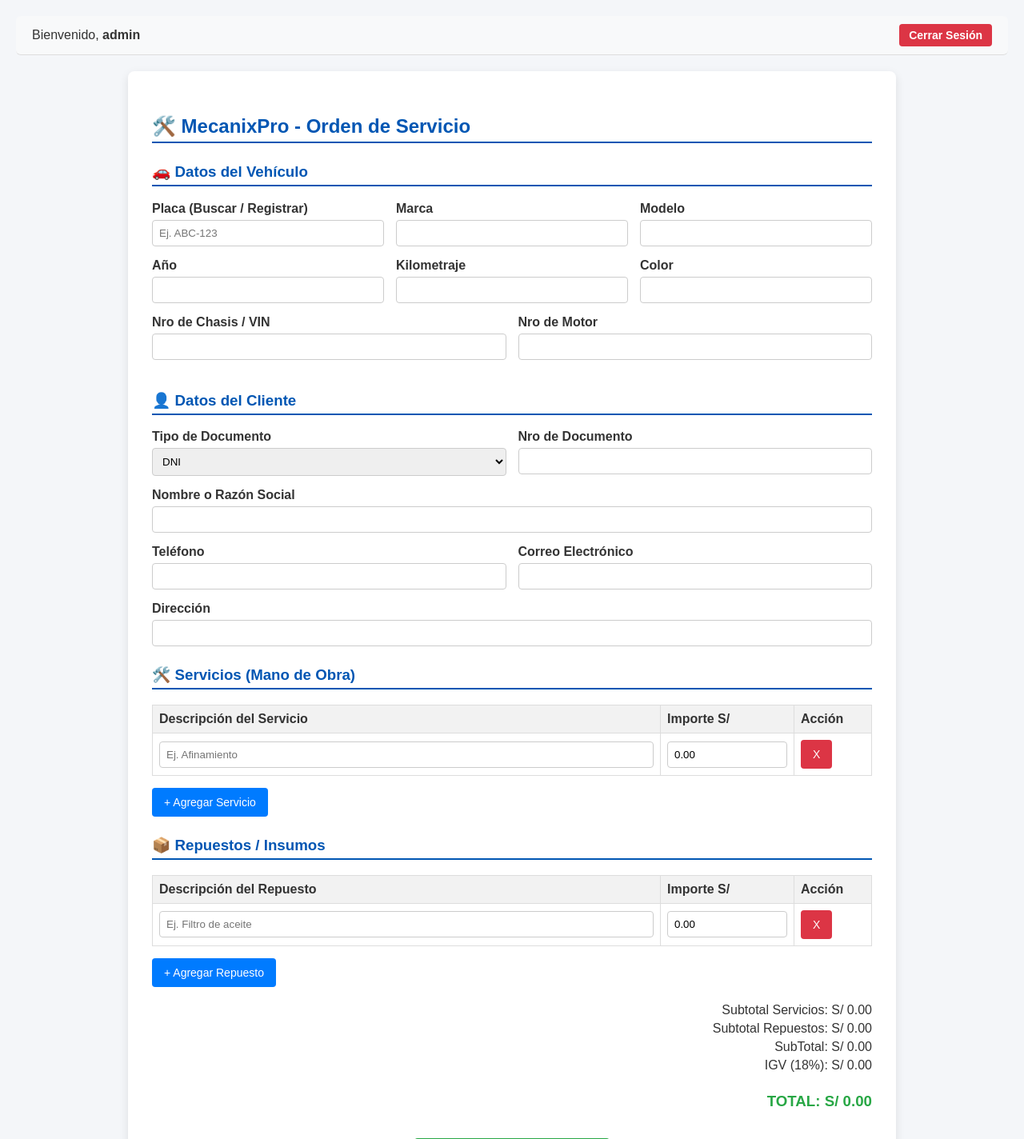
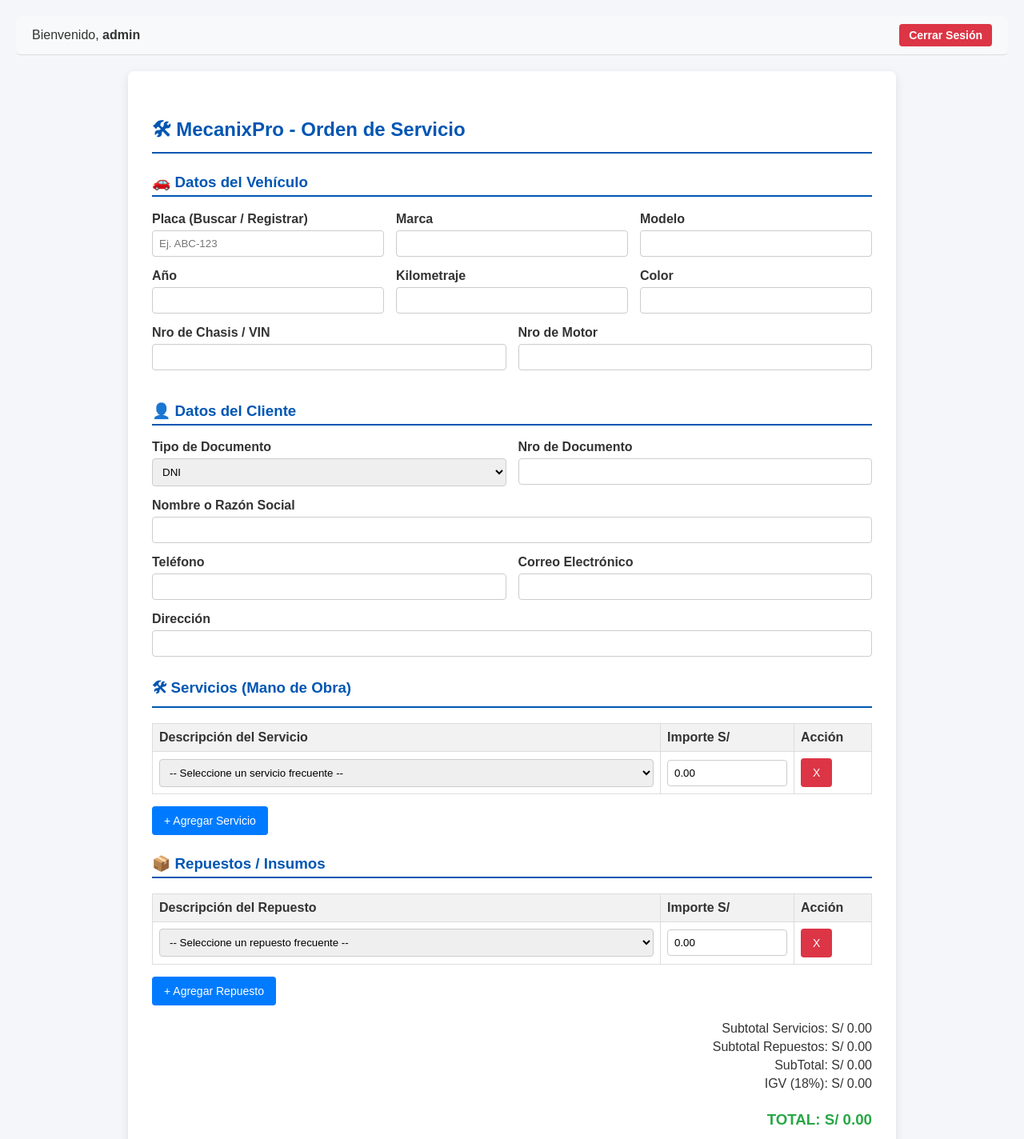
Before and after one commit to Iza-bel06/mecanixpro., a Flask app: page / in a window 1280 px wide. Shown: the top 1424 px of the page at 80% size. Run offline with Flask 3, Linux system fonts and the light colour scheme; a user stored in the database is signed in.

Commit message:
Update index.html

```diff
--- a/templates/index.html
+++ b/templates/index.html
@@ -106,7 +106,7 @@
 </div>
 
 <div class="container">
-    <h2>🛠️️ MecanixPro - Orden de Servicio</h2>
+    <h2>🛠 MecanixPro - Orden de Servicio</h2>
 
     <form id="ordenForm">
         <h3>🚗 Datos del Vehículo</h3>
@@ -183,7 +183,7 @@
             <input type="text" id="direccion">
         </div>
 
-        <h3>🛠️️ Servicios (Mano de Obra)</h3>
+        <h3>🛠 Servicios (Mano de Obra)</h3>
         <table>
             <thead>
                 <tr>
@@ -195,7 +195,16 @@
             <tbody id="tabla-servicios">
                 <tr>
                     <td>
-                        <input type="text" class="serv-desc" placeholder="Ej. Afinamiento" list="lista-servicios">
+                        <select class="serv-desc">
+                            <option value="">-- Seleccione un servicio frecuente --</option>
+                            <option value="Afinamiento electrónico">Afinamiento electrónico</option>
+                            <option value="Mantenimiento preventivo 5,000 km">Mantenimiento preventivo 5,000 km</option>
+                            <option value="Mantenimiento preventivo 10,000 km">Mantenimiento preventivo 10,000 km</option>
+                            <option value="Cambio de pastillas de freno">Cambio de pastillas de freno</option>
+                            <option value="Diagnóstico con escáner automotriz">Diagnóstico con escáner automotriz</option>
+                            <option value="Limpieza de inyectores">Limpieza de inyectores</option>
+                            <option value="Cambio de líquido de frenos">Cambio de líquido de frenos</option>
+                        </select>
                     </td>
                     <td><input type="number" step="0.01" class="serv-precio" value="0.00" oninput="calcularTotales()"></td>
                     <td><button type="button" class="btn btn-danger" onclick="eliminarFila(this)">X</button></td>
@@ -216,7 +225,17 @@
             <tbody id="tabla-repuestos">
                 <tr>
                     <td>
-                        <input type="text" class="rep-desc" placeholder="Ej. Filtro de aceite" list="lista-repuestos">
+                        <select class="rep-desc">
+                            <option value="">-- Seleccione un repuesto frecuente --</option>
+                            <option value="Aceite sintético 5W-30 (Litro)">Aceite sintético 5W-30 (Litro)</option>
+                            <option value="Aceite semisintético 10W-40 (Litro)">Aceite semisintético 10W-40 (Litro)</option>
+                            <option value="Filtro de aceite estándar">Filtro de aceite estándar</option>
+                            <option value="Filtro de aire de motor">Filtro de aire de motor</option>
+                            <option value="Filtro de cabina / aire acondicionado">Filtro de cabina / aire acondicionado</option>
+                            <option value="Juego de pastillas de freno delanteras">Juego de pastillas de freno delanteras</option>
+                            <option value="Bujía de encendido convencional">Bujía de encendido convencional</option>
+                            <option value="Limpiador de frenos (Spray)">Limpiador de frenos (Spray)</option>
+                        </select>
                     </td>
                     <td><input type="number" step="0.01" class="rep-precio" value="0.00" oninput="calcularTotales()"></td>
                     <td><button type="button" class="btn btn-danger" onclick="eliminarFila(this)">X</button></td>
@@ -224,28 +243,6 @@
             </tbody>
         </table>
         <button type="button" class="btn" onclick="agregarRepuesto()">+ Agregar Repuesto</button>
-
-        <!-- Listas desplegables ocultas de sugerencias frecuentes -->
-        <datalist id="lista-servicios">
-            <option value="Afinamiento electrónico">
-            <option value="Mantenimiento preventivo 5,000 km">
-            <option value="Mantenimiento preventivo 10,000 km">
-            <option value="Cambio de pastillas de freno">
-            <option value="Diagnóstico con escáner automotriz">
-            <option value="Limpieza de inyectores">
-            <option value="Cambio de líquido de frenos">
-        </datalist>
-
-        <datalist id="lista-repuestos">
-            <option value="Aceite sintético 5W-30 (Litro)">
-            <option value="Aceite semisintético 10W-40 (Litro)">
-            <option value="Filtro de aceite estándar">
-            <option value="Filtro de aire de motor">
-            <option value="Filtro de cabina / aire acondicionado">
-            <option value="Juego de pastillas de freno delanteras">
-            <option value="Bujía de encendido convencional">
-            <option value="Limpiador de frenos (Spray)">
-        </datalist>
 
         <div class="totals-section">
             <p>Subtotal Servicios: <span id="lbl-sub-servicios">S/ 0.00</span></p>
@@ -302,7 +299,18 @@
         const tbody = document.getElementById('tabla-servicios');
         const tr = document.createElement('tr');
         tr.innerHTML = `
-            <td><input type="text" class="serv-desc" placeholder="Descripción" list="lista-servicios"></td>
+            <td>
+                <select class="serv-desc">
+                    <option value="">-- Seleccione un servicio frecuente --</option>
+                    <option value="Afinamiento electrónico">Afinamiento electrónico</option>
+                    <option value="Mantenimiento preventivo 5,000 km">Mantenimiento preventivo 5,000 km</option>
+                    <option value="Mantenimiento preventivo 10,000 km">Mantenimiento preventivo 10,000 km</option>
+                    <option value="Cambio de pastillas de freno">Cambio de pastillas de freno</option>
+                    <option value="Diagnóstico con escáner automotriz">Diagnóstico con escáner automotriz</option>
+                    <option value="Limpieza de inyectores">Limpieza de inyectores</option>
+                    <option value="Cambio de líquido de frenos">Cambio de líquido de frenos</option>
+                </select>
+            </td>
             <td><input type="number" step="0.01" class="serv-precio" value="0.00" oninput="calcularTotales()"></td>
             <td><button type="button" class="btn btn-danger" onclick="eliminarFila(this)">X</button></td>
         `;
@@ -313,7 +321,19 @@
         const tbody = document.getElementById('tabla-repuestos');
         const tr = document.createElement('tr');
         tr.innerHTML = `
-            <td><input type="text" class="rep-desc" placeholder="Descripción" list="lista-repuestos"></td>
+            <td>
+                <select class="rep-desc">
+                    <option value="">-- Seleccione un repuesto frecuente --</option>
+                    <option value="Aceite sintético 5W-30 (Litro)">Aceite sintético 5W-30 (Litro)</option>
+                    <option value="Aceite semisintético 10W-40 (Litro)">Aceite semisintético 10W-40 (Litro)</option>
+                    <option value="Filtro de aceite estándar">Filtro de aceite estándar</option>
+                    <option value="Filtro de aire de motor">Filtro de aire de motor</option>
+                    <option value="Filtro de cabina / aire acondicionado">Filtro de cabina / aire acondicionado</option>
+                    <option value="Juego de pastillas de freno delanteras">Juego de pastillas de freno delanteras</option>
+                    <option value="Bujía de encendido convencional">Bujía de encendido convencional</option>
+                    <option value="Limpiador de frenos (Spray)">Limpiador de frenos (Spray)</option>
+                </select>
+            </td>
             <td><input type="number" step="0.01" class="rep-precio" value="0.00" oninput="calcularTotales()"></td>
             <td><button type="button" class="btn btn-danger" onclick="eliminarFila(this)">X</button></td>
         `;
```
